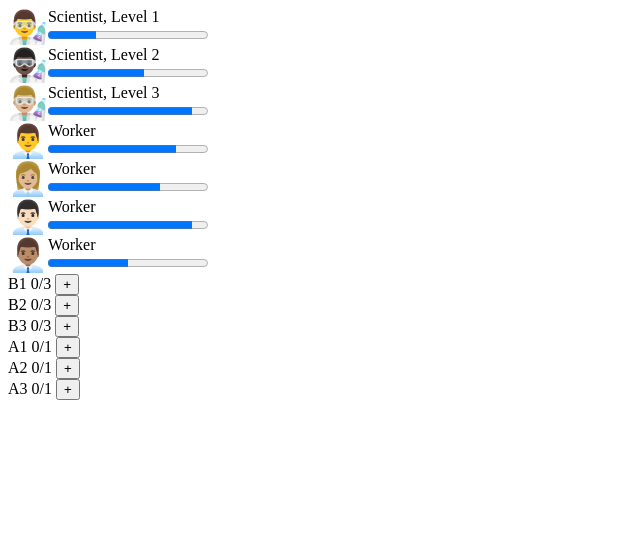
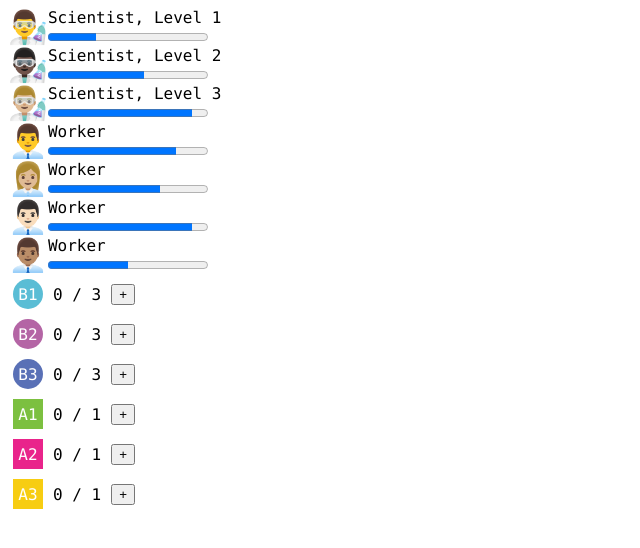
Before and after one commit to oliviaruizknott/dinosaur-island, a React (Create React App) app: page / in a window 1280 px wide. Shown: the top 548 px of the page, without its empty margins (0-640 px from the left). Built offline with nearby package versions, Linux system fonts and the light colour scheme.

Commit message:
Some styling

```diff
--- a/src/components/ColdStorageBin.js
+++ b/src/components/ColdStorageBin.js
@@ -1,10 +1,14 @@
 import React, { Component } from 'react';
+import '../styles/ColdStorageBin.scss';
 
 class ColdStorageBin extends Component {
   render() {
+    let style = { "backgroundColor": this.props.color }
     return (
       <div className="ColdStorageBin">
-        <p>{this.props.id} {this.props.stored}/{this.props.limit} <button>+</button></p>
+        <div className={`dnaName ${this.props.shape}`} style={style}>{this.props.id}</div>
+        <p className="amounts">{this.props.stored} / {this.props.limit}</p>
+        <button>+</button>
       </div>
     )
   }
--- a/src/index.css
+++ b/src/index.css
@@ -1,6 +1,6 @@
 body {
-  /* font-family: source-code-pro, Menlo, Monaco, Consolas, "Courier New",
-  monospace; */
+  font-family: source-code-pro, Menlo, Monaco, Consolas, "Courier New",
+  monospace;
 }
 
 p {
--- /dev/null
+++ b/src/styles/ColdStorageBin.scss
@@ -0,0 +1,27 @@
+.ColdStorageBin {
+  display: flex;
+  align-items: center;
+
+  .dnaName {
+    height: 30px;
+    width: 30px;
+    margin: 5px;
+    color: white;
+
+    display: flex;
+    align-items: center;
+    justify-content: center;
+
+    &.round {
+      border-radius: 100%;
+    }
+  }
+
+  .amounts {
+    margin: 5px;
+  }
+
+  button {
+    margin: 5px;
+  }
+}
```
